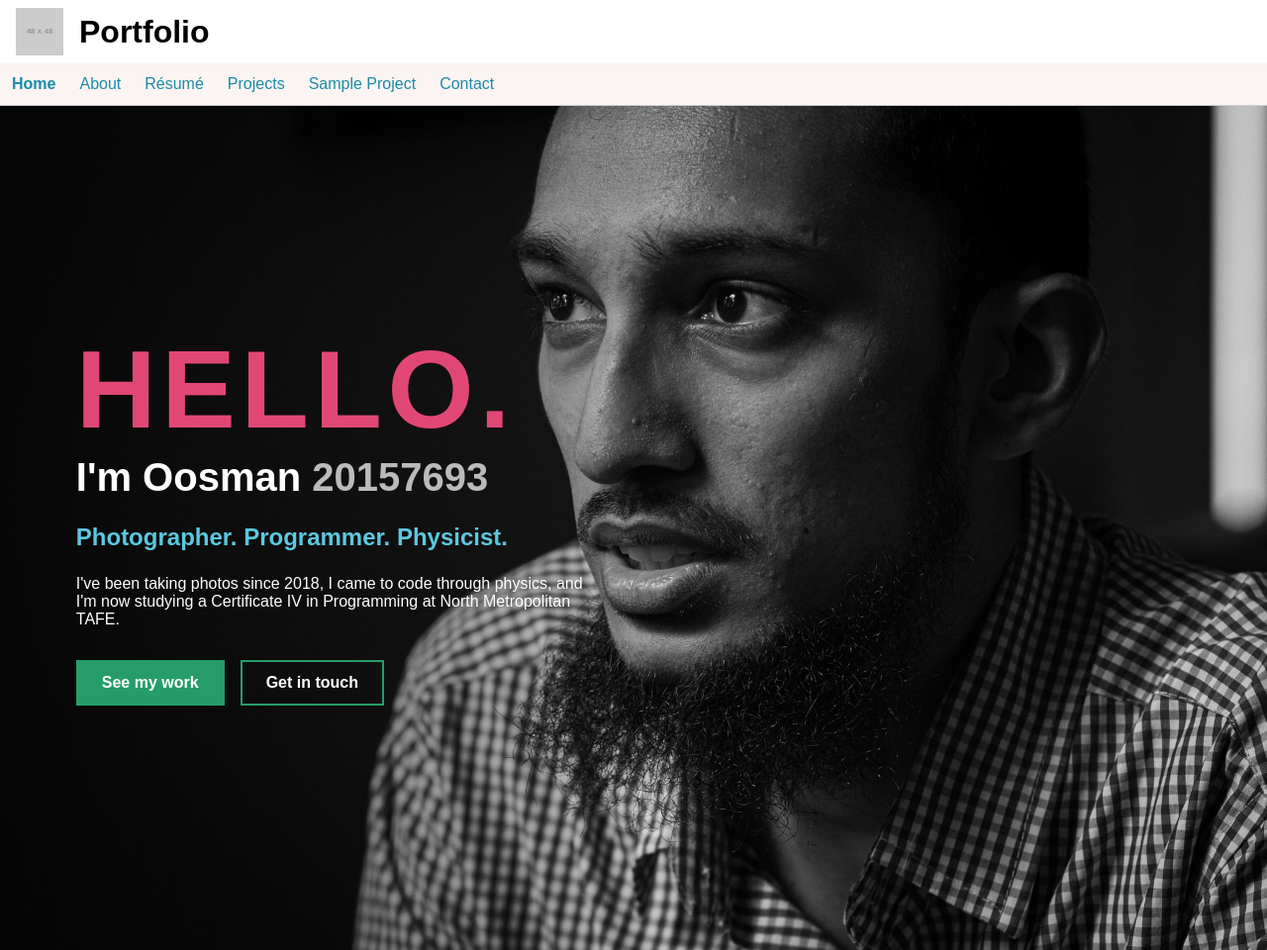
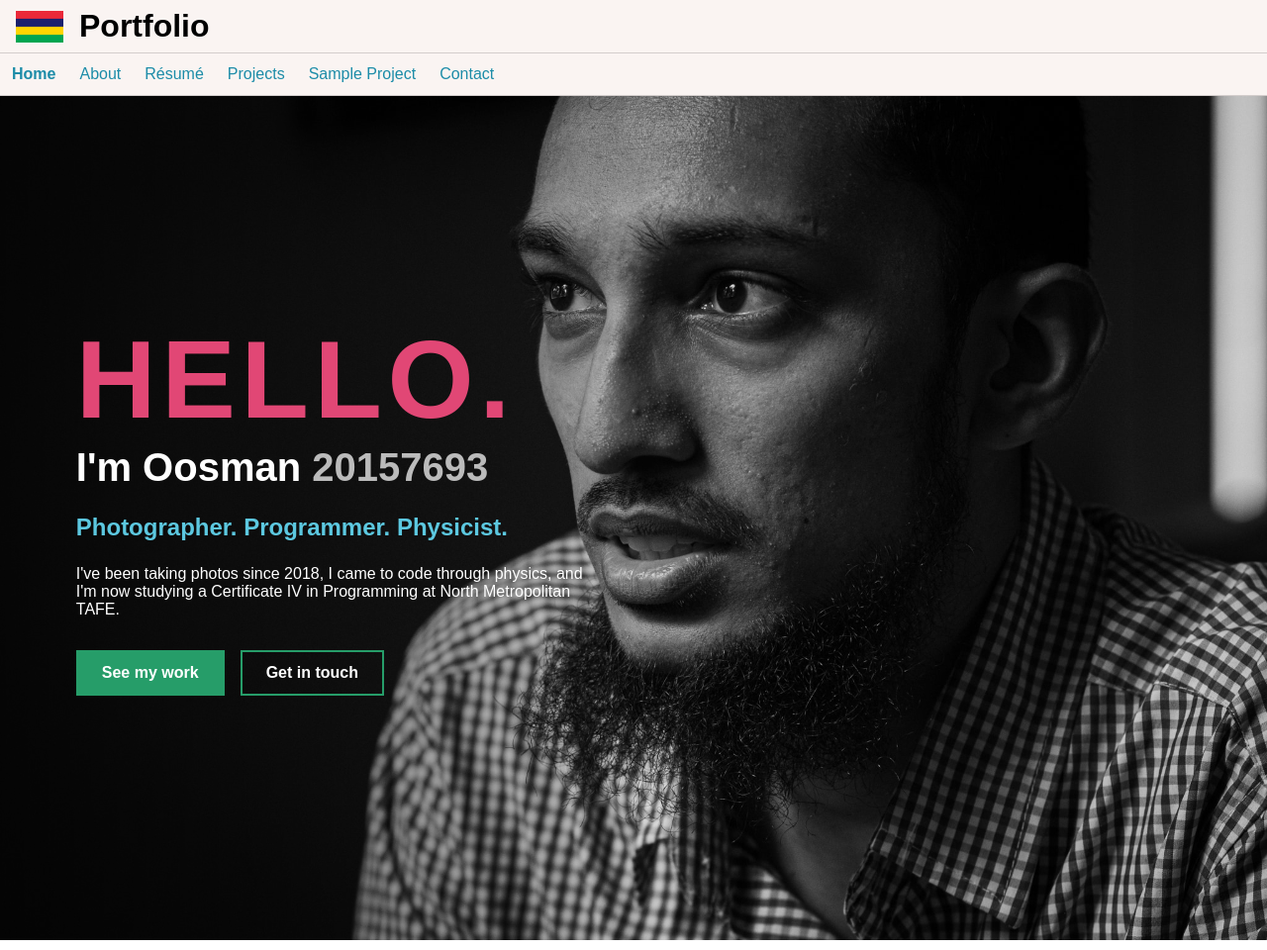
Before and after one commit to 20157693/20157693.github.io, a plain HTML site: page index.html in a window 1280 px wide. Shown: the top 960 px of the page at 99% size. Drawn offline with Linux system fonts and the light colour scheme; placeholder pictures from the web are drawn by us.

Commit message:
feat: add flag logo

```diff
--- a/assets/css/styles.css
+++ b/assets/css/styles.css
@@ -16,7 +16,15 @@ header {
   align-items: center;
   gap: 1em;
   padding: 0.5em 1em;
-  background-color: #FFFFFF;
+  /* Same colour as the page, with a line between the header and the nav */
+  background-color: #FAF4F2;
+  border-bottom: 1px solid #D3CDCC;
+}
+
+/* Flag logo: 3:2 like the flag itself */
+header img {
+  width: 48px;
+  height: 32px;
 }
 
 header h1 {
--- a/index.html
+++ b/index.html
@@ -8,7 +8,7 @@
   </head>
   <body>
     <header>
-      <img src="https://placehold.co/48?text=logo" alt="Logo">
+      <img src="./assets/img/flag.png" width="48" height="32" alt="Flag of Mauritius">
       <h1>Portfolio</h1>
     </header>
 
```
Also changed, not shown: about.html (+1 -1 lines), contact.html (+1 -1 lines), mywork.html (+1 -1 lines), resume.html (+1 -1 lines), assets/img/flag.png (added).
